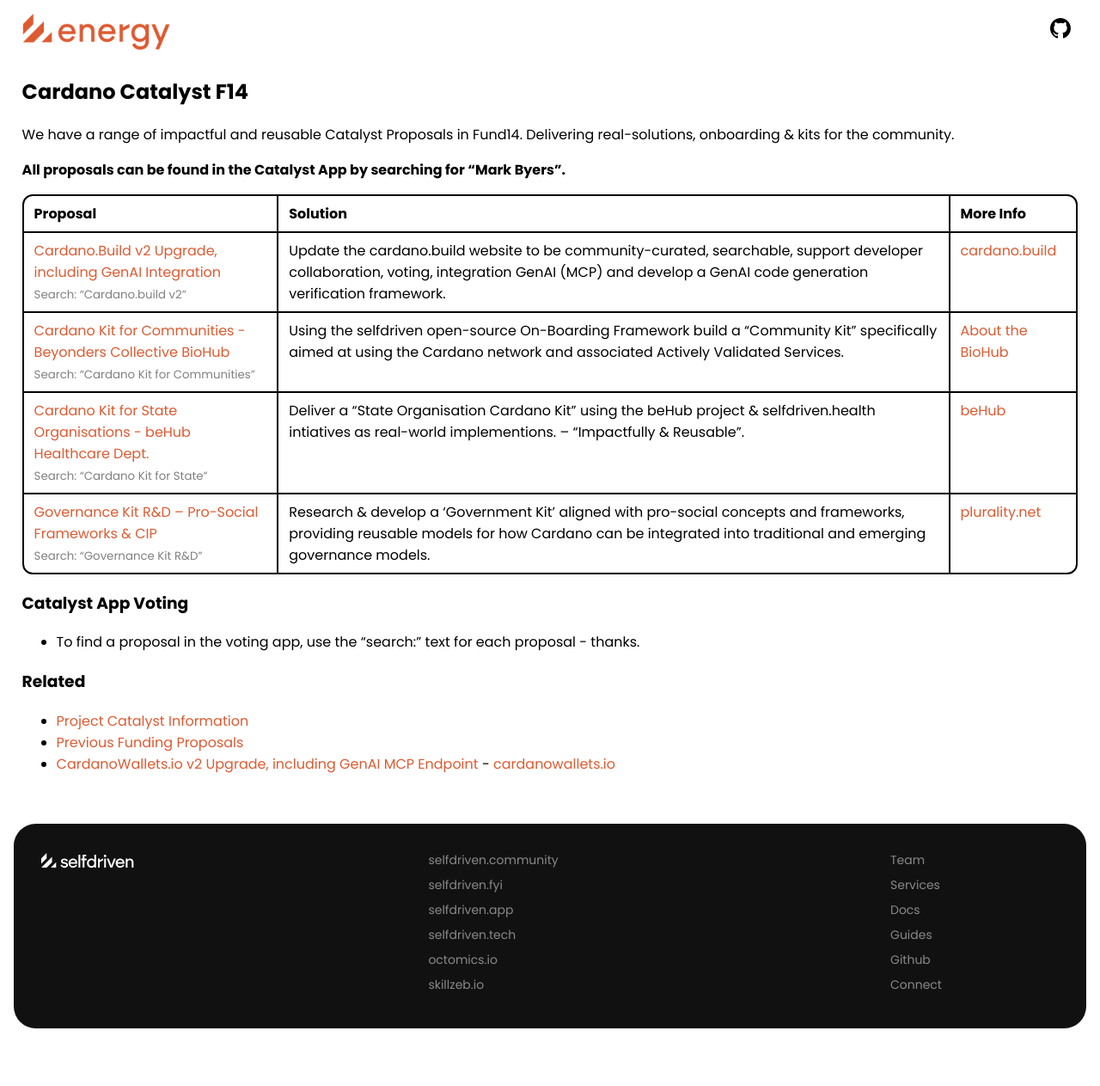
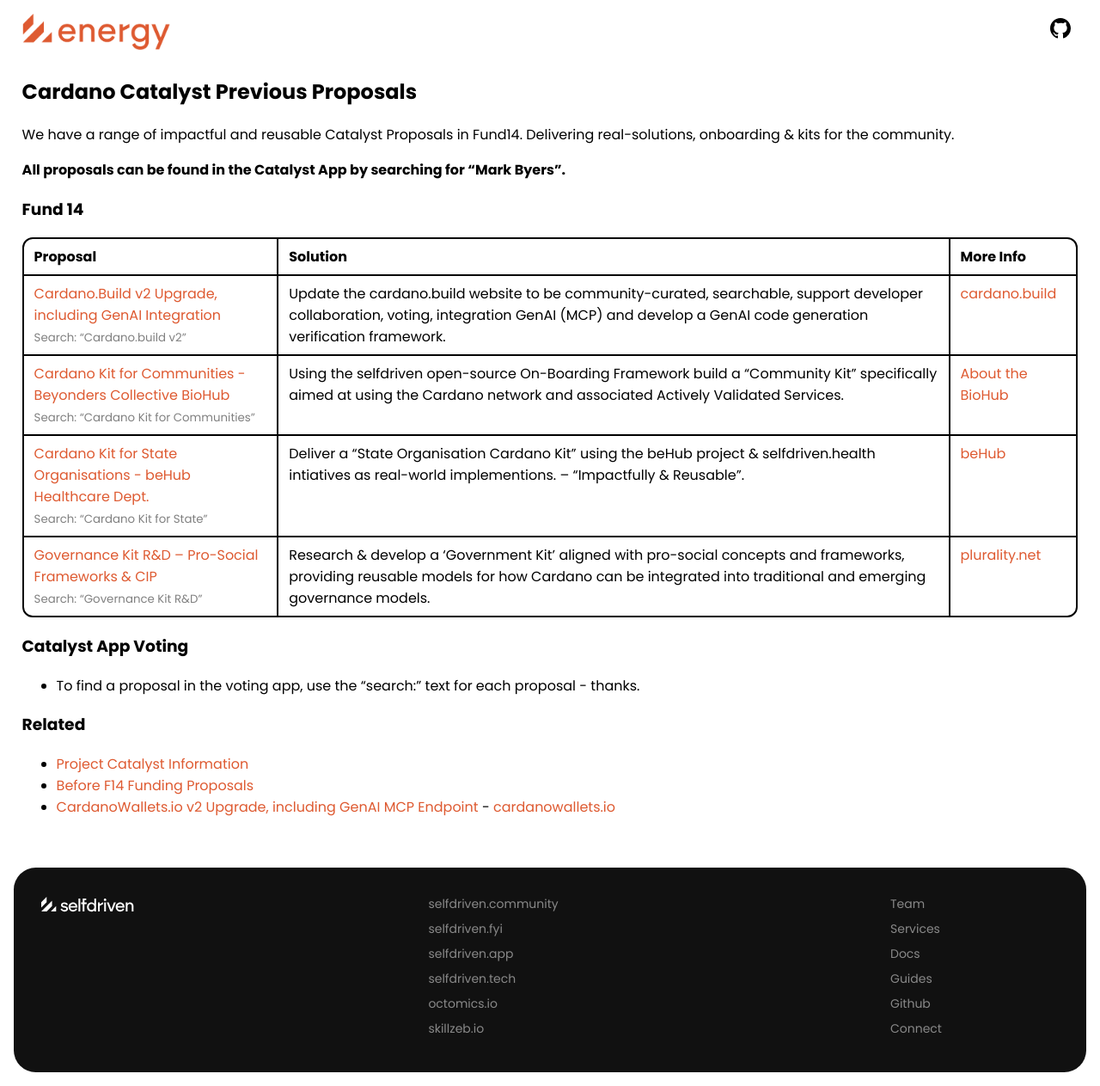
Before and after one commit to selfdriven-engagement/selfdriven-energy, a Jekyll site: the page built from docs/pages/cardano-catalyst-proposals-previous.md, in a window 1280 px wide. Shown: the whole page at 86% size. Built offline with Jekyll 4.4.1, drawn with Linux system fonts in a browser that asks for light colours; before the commit the page ends 1212 px from its top, so only the background shows below that.

Commit message:
proposals

```diff
--- a/docs/pages/cardano-catalyst.md
+++ b/docs/pages/cardano-catalyst-proposals-previous.md
@@ -1,14 +1,16 @@
 ---
 layout: default
 title: Cardano Catalyst - selfdriven Energy
-permalink: /cardano-catalyst/
+permalink: /cardano-catalyst/proposals/previous/
 ---
 
-## Cardano Catalyst F14
+## Cardano Catalyst Previous Proposals
 
 We have a range of impactful and reusable Catalyst Proposals in Fund14. Delivering real-solutions, onboarding & kits for the community.
 
 **All proposals can be found in the Catalyst App by searching for "Mark Byers".**
+
+### Fund 14
 
 | Proposal | Solution | More Info |
 |:----------|:----------|:-------|
@@ -22,5 +24,5 @@ We have a range of impactful and reusable Catalyst Proposals in Fund14. Deliveri
 
 ### Related
 - [Project Catalyst Information](https://projectcatalyst.io)
-- [Previous Funding Proposals](https://selfdriven.fyi/energy)
+- [Before F14 Funding Proposals](https://selfdriven.fyi/energy)
 - [CardanoWallets.io v2 Upgrade, including GenAI MCP Endpoint](https://projectcatalyst.io/funds/14/cardano-open-ecosystem/cardanowalletsio-v2-upgrade-including-genai-mcp-endpoint) - [cardanowallets.io](https://cardanowallets.io)
```
Also changed, not shown: docs/index.md (+2 -4 lines), docs/pages/cardano-catalyst-proposal-biohub.md (+2 -0 lines), docs/pages/cardano-catalyst-proposals.md (added, +23 -0 lines).
